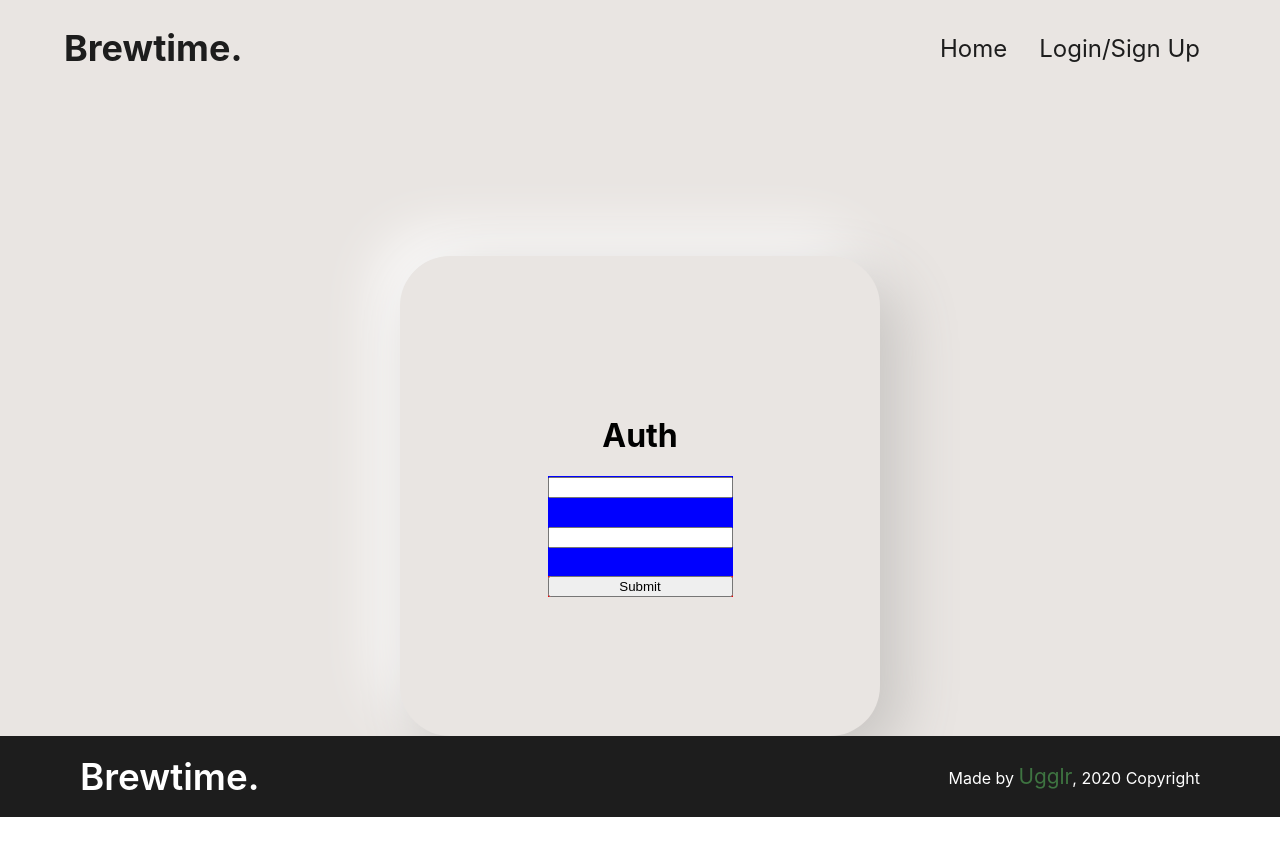
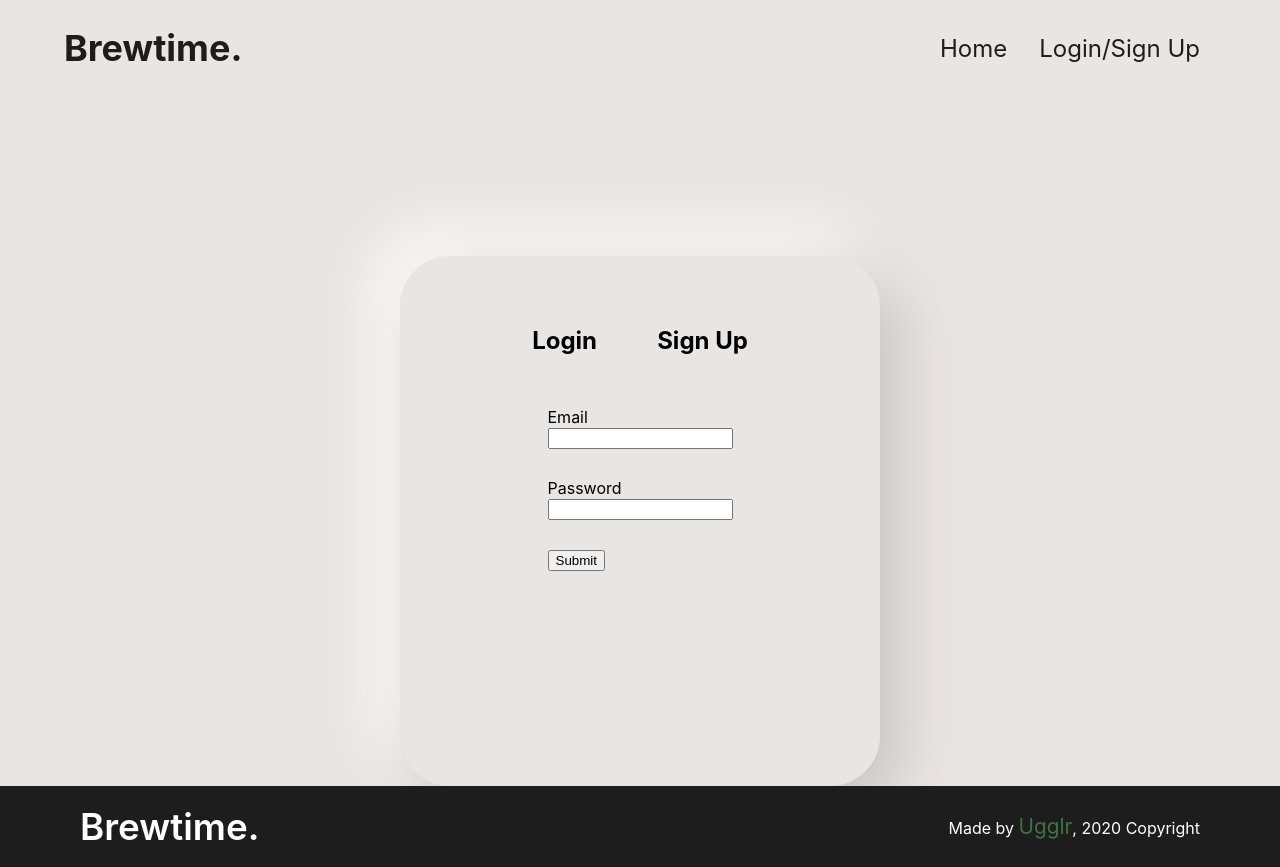
Before and after one commit to ugglr/Brewtime, a React (Create React App) app in the folder frontend/: page /auth in a window 1280 px wide. Before the commit the page ends 817 px from the top, so only its background shows below. Built offline with nearby package versions, Linux system fonts and the light colour scheme.

Commit message:
prepared a login, sign up switcher.

```diff
--- a/frontend/src/pages/Auth.js
+++ b/frontend/src/pages/Auth.js
@@ -7,28 +7,41 @@ const Container = styled.div`
   display: flex;
   align-items: center;
   flex-direction: column;
-  justify-content: center;
   margin-top: 10rem;
+  padding-top: 50px;
   width: 30rem;
   height: 30rem;
   border-radius: 50px;
   background: #e9e5e2;
   box-shadow: 20px 20px 60px #c6c3c0, -20px -20px 60px #ffffff;
 `;
+const SwitcherContainer = styled.div`
+  display: flex;
+  width: 70%;
+  justify-content: space-evenly;
+  margin-bottom: 2rem;
+`;
+const Title = styled.h2``;
 const FieldsContainer = styled.div`
   display: flex;
   flex-direction: column;
-  background-color: red;
 `;
 const FieldWrapper = styled.div`
-  height: 50px;
-  background-color: blue;
+  height: 55px;
+  width: 50%;
+  margin-bottom: 16px;
+`;
+const Label = styled.p`
+  margin: 0;
 `;
 
 const Auth = () => {
   return (
     <Container>
-      <h1>Auth</h1>
+      <SwitcherContainer>
+        <Title>Login</Title>
+        <Title>Sign Up</Title>
+      </SwitcherContainer>
       <Formik
         initialValues={{ email: "", password: "" }}
         validate={(values) => {
@@ -53,17 +66,19 @@ const Auth = () => {
           <Form>
             <FieldsContainer>
               <FieldWrapper>
+                <Label>Email</Label>
                 <Field type='email' name='email' />
                 <ErrorMessage name='email' component='div' />
               </FieldWrapper>
               <FieldWrapper>
+                <Label>Password</Label>
                 <Field type='password' name='password' />
                 <ErrorMessage name='password' component='div' />
               </FieldWrapper>
-              <button type='submit' disabled={isSubmitting}>
-                Submit
-              </button>
             </FieldsContainer>
+            <button type='submit' disabled={isSubmitting}>
+              Submit
+            </button>
           </Form>
         )}
       </Formik>
```
